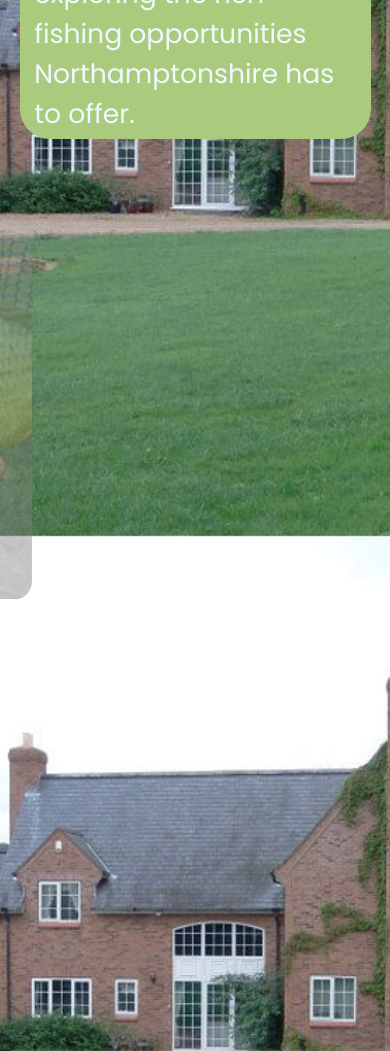
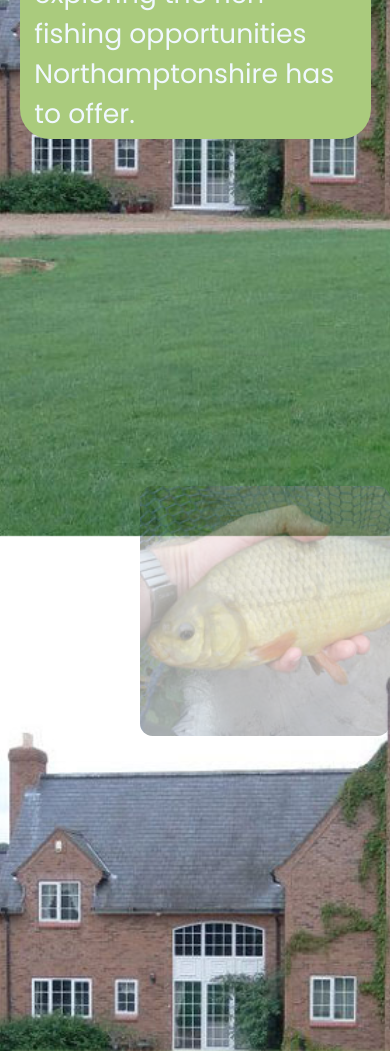
Before and after one commit to Patjag08/Sweet-hedges-website, a plain HTML site: page Fishing.html in a window 390 px wide. Shown: the part 2840-3891 px from the top of the page. Drawn offline with Linux system fonts and the light colour scheme.

Commit message:
Needs fixing

```diff
--- a/Fishing.html
+++ b/Fishing.html
@@ -21,7 +21,7 @@
                 <p>Discover the perfect countryside escape at Sweethedges Farm, a peaceful fishing retreat set in the rolling landscapes near the Northamptonshire-Leicestershire border. The beautifully kept 2.5-acre lake is surrounded by lush greenery and offers 24 well-spaced swims, making it ideal for both seasoned anglers and those simply looking to unwind by the water. The lake is home to an excellent variety of carp, tench, roach, and bream, with the occasional specimen carp adding a touch of excitement to any session. Open throughout the year from dawn until dusk, Sweethedges provides a welcoming atmosphere complete with a cosy tea room, on-site camping, and caravan facilities - perfect for a relaxing day out or a peaceful weekend away. With its friendly setting and scenic views, it's an excellent destination for anyone who enjoys the calm of rural life and the thrill of a good catch. Plus, its convenient location near other popular local fisheries such as Barnwell Country Park, Sywell Reservoir, and Wold Farm Fisheries makes Sweethedges a wonderful base for exploring the rich fishing opportunities Northamptonshire has to offer.</p>
             </div>
         </section>
-        <div class="slideshow-container-fish">
+        <div class="slideshow-container">
             <div class="slide fade">
                 <img class="embed_img" src="carp.jpg">
             </div>
--- a/Style.css
+++ b/Style.css
@@ -254,11 +254,33 @@ label {
     display: block;
   }
   .embed_img {
-    display: block;
-    margin-left: 1%;
-    height: 90%;
+    height: 250px;
+    width: 250px;
+    float: none;
+    grid-column: none;
+    grid-row: none;
+  }
+  .embed {
+    align-self: center;
     width: 90%;
   }
+  .text_pitch {
+    float: left;
+    margin-left: 5px;
+    margin-top: 50px;
+  }
+  .container_form {
+    margin-top: 1250px;
+    width: 90%;
+  }
+  .slideshow-container {
+    display: flex;
+    align-items: center;  /* vertical centering */
+    height: 100vh;        /* full viewport height */
+    /* Optional: */
+  }
+
+
 }
 
 @media  screen and (max-width: 1600px) {
@@ -270,7 +292,7 @@ label {
   .video_embed {
     float: none;
     display: flex;
-    align-items: center;
+    align-self: center;
     margin-right: 0%;
     padding-right: 0%;
   }
@@ -416,11 +438,8 @@ ul{
   display: flex;
   position: relative;
   float: right;
-  grid-column: 2;
+  grid-column: 3;
   grid-row: 1;
-  width: 400px;
-  height: 400px;
-  margin-right: 300px;
 }
 
 .slide {
```
